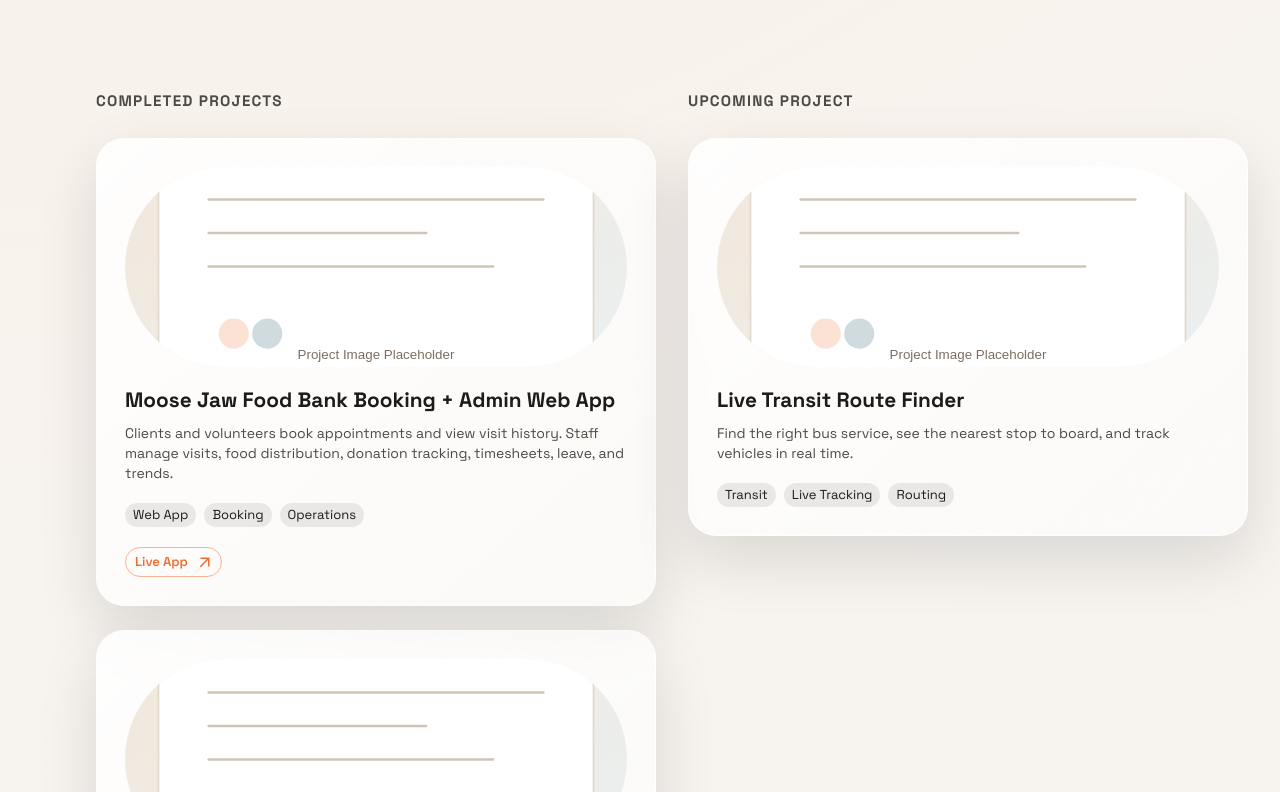
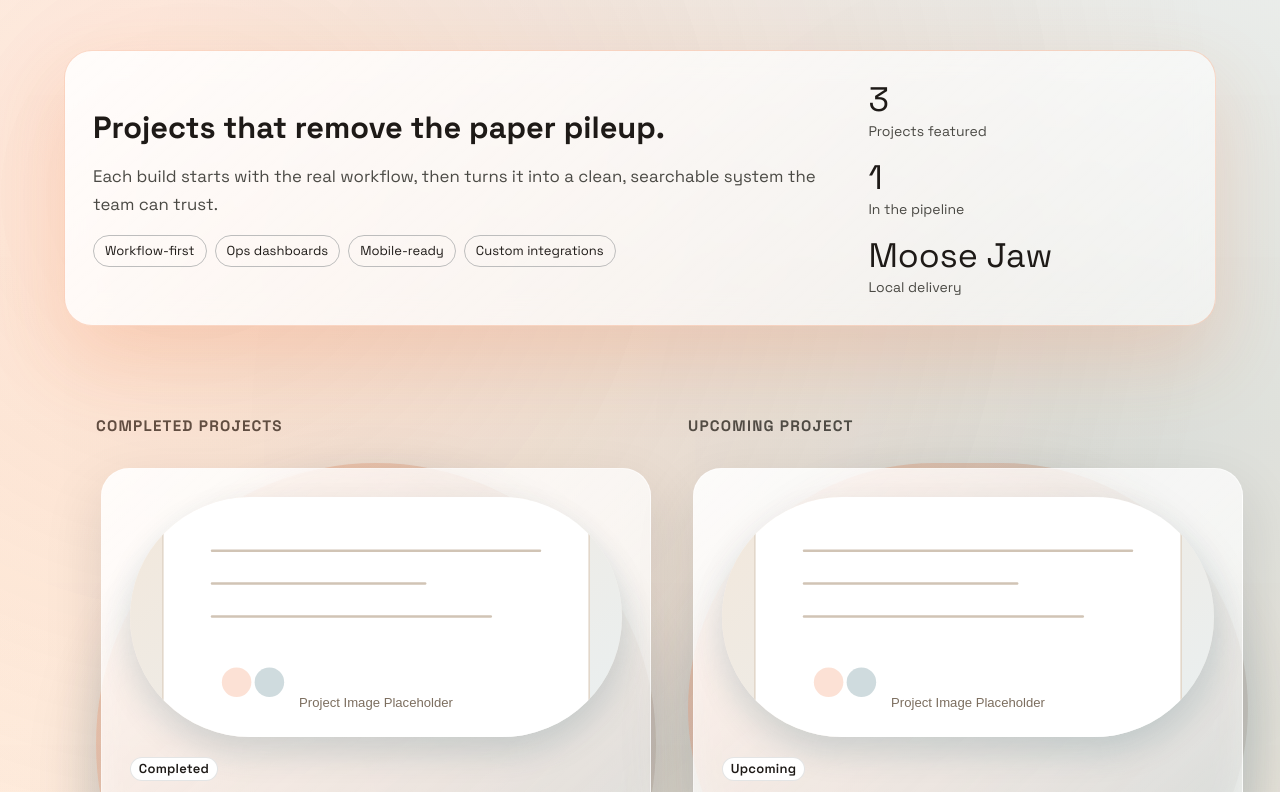
Before and after one commit to Amrutha-A-J/PixelMoose, a React (Vite) app in the folder pixelmoose/: page / in a window 1280 px wide. Shown: the part 1548-2340 px from the top of the page. Built offline with nearby package versions, Linux system fonts and the light colour scheme.

Commit message:
Dialed up the projects section with a dedicated showcase band, stronger visual hierarchy, and more premium project cards so the work reads as the centerpiece.

```diff
--- a/pixelmoose/src/App.tsx
+++ b/pixelmoose/src/App.tsx
@@ -127,6 +127,22 @@ const Section = styled('section')(({ theme }) => ({
   },
 }))
 
+const WorkSection = styled(Section)(({ theme }) => ({
+  background:
+    'linear-gradient(180deg, rgba(255,255,255,0.92) 0%, rgba(255,243,230,0.95) 45%, rgba(248,238,230,0.75) 100%)',
+  borderTop: '1px solid rgba(255,255,255,0.9)',
+  borderBottom: '1px solid rgba(255,255,255,0.9)',
+  overflow: 'hidden',
+  '&::before': {
+    content: '""',
+    position: 'absolute',
+    inset: 0,
+    background:
+      'radial-gradient(circle at 15% 20%, rgba(239,108,47,0.18), transparent 45%), radial-gradient(circle at 85% 30%, rgba(15,76,92,0.16), transparent 50%)',
+    pointerEvents: 'none',
+  },
+}))
+
 const SectionTitle = ({
   kicker,
   title,
@@ -188,6 +204,7 @@ const ProjectCard = ({
   title,
   description,
   tags,
+  status,
   links,
 }: {
   image: string
@@ -195,9 +212,19 @@ const ProjectCard = ({
   title: string
   description: string
   tags: string[]
+  status?: string
   links?: { label: string; href: string }[]
 }) => (
-  <GlassCard elevation={0}>
+  <Box
+    sx={{
+      p: 0.6,
+      borderRadius: 30,
+      background:
+        'linear-gradient(135deg, rgba(239,108,47,0.28), rgba(15,76,92,0.2))',
+      boxShadow: '0 30px 70px rgba(15, 76, 92, 0.18)',
+    }}
+  >
+    <GlassCard elevation={0} sx={{ position: 'relative', overflow: 'hidden' }}>
       <Stack spacing={2.5}>
         <Box
           component="img"
@@ -205,11 +232,17 @@ const ProjectCard = ({
           alt={imageAlt}
           sx={{
             width: '100%',
-          height: { xs: 180, sm: 200 },
+            height: { xs: 210, sm: 240 },
             objectFit: 'cover',
-          borderRadius: 8,
+            borderRadius: 10,
+            boxShadow: '0 16px 32px rgba(15, 76, 92, 0.16)',
           }}
         />
+        {status && (
+          <Stack direction="row" spacing={1} alignItems="center">
+            <TagChip label={status} size="small" />
+          </Stack>
+        )}
         <Stack spacing={1}>
           <Typography variant="h5">{title}</Typography>
           <Typography variant="body2" color="text.secondary">
@@ -239,6 +272,7 @@ const ProjectCard = ({
         )}
       </Stack>
     </GlassCard>
+  </Box>
 )
 
 const ProcessStep = ({
@@ -392,6 +426,7 @@ function App() {
       description:
         'Clients and volunteers book appointments and view visit history. Staff manage visits, food distribution, donation tracking, timesheets, leave, and trends.',
       tags: ['Web App', 'Booking', 'Operations'],
+      status: 'Completed',
       links: [
         { label: 'Live App', href: 'https://app.mjfoodbank.org' },
       ],
@@ -403,6 +438,7 @@ function App() {
       description:
         'Android app for clients and volunteers to book appointments and manage visits on the go.',
       tags: ['Android', 'Mobile', 'TWA'],
+      status: 'Completed',
       links: [
         {
           label: 'Play Store',
@@ -417,6 +453,7 @@ function App() {
       description:
         'Full automated voice booking and SMS support so clients without internet can still schedule appointments.',
       tags: ['IVR', 'Voice', 'SMS'],
+      status: 'Completed',
     },
   ]
 
@@ -428,7 +465,14 @@ function App() {
       description:
         'Find the right bus service, see the nearest stop to board, and track vehicles in real time.',
       tags: ['Transit', 'Live Tracking', 'Routing'],
+      status: 'Upcoming',
     },
+  ]
+
+  const impactStats = [
+    { value: `${projects.length}`, label: 'Projects featured' },
+    { value: `${upcomingProjects.length}`, label: 'In the pipeline' },
+    { value: 'Moose Jaw', label: 'Local delivery' },
   ]
 
   const process = [
@@ -665,7 +709,7 @@ function App() {
           </Container>
         </Section>
 
-        <Section id="work">
+        <WorkSection id="work">
           <Container>
             <Stack spacing={{ xs: 4, md: 6 }}>
               <Box sx={{ maxWidth: 720 }}>
@@ -675,6 +719,47 @@ function App() {
                   subtitle="A snapshot of completed and upcoming projects focused on real-world operations."
                 />
               </Box>
+              <GlassCard
+                elevation={0}
+                sx={{
+                  display: 'grid',
+                  gap: { xs: 3, md: 4 },
+                  alignItems: 'center',
+                  gridTemplateColumns: { xs: '1fr', md: '1.4fr 0.6fr' },
+                  border: '1px solid rgba(239,108,47,0.25)',
+                  boxShadow: '0 34px 80px rgba(239, 108, 47, 0.18)',
+                }}
+              >
+                <Stack spacing={2}>
+                  <Typography variant="h3">
+                    Projects that remove the paper pileup.
+                  </Typography>
+                  <Typography variant="body1" color="text.secondary">
+                    Each build starts with the real workflow, then turns it into a clean,
+                    searchable system the team can trust.
+                  </Typography>
+                  <Stack direction="row" spacing={1} flexWrap="wrap" useFlexGap>
+                    {['Workflow-first', 'Ops dashboards', 'Mobile-ready', 'Custom integrations'].map((label) => (
+                      <Chip
+                        key={label}
+                        label={label}
+                        variant="outlined"
+                        sx={{ borderRadius: 999 }}
+                      />
+                    ))}
+                  </Stack>
+                </Stack>
+                <Stack spacing={2}>
+                  {impactStats.map((stat) => (
+                    <Box key={stat.label}>
+                      <Typography variant="h4">{stat.value}</Typography>
+                      <Typography variant="body2" color="text.secondary">
+                        {stat.label}
+                      </Typography>
+                    </Box>
+                  ))}
+                </Stack>
+              </GlassCard>
               <Grid container spacing={4}>
                 <Grid item xs={12} md={6}>
                   <Stack spacing={2}>
@@ -719,7 +804,7 @@ function App() {
               </Grid>
             </Stack>
           </Container>
-        </Section>
+        </WorkSection>
 
         <Section id="services">
           <Container>
```
Lines whose indentation alone changed are shown as unchanged.
